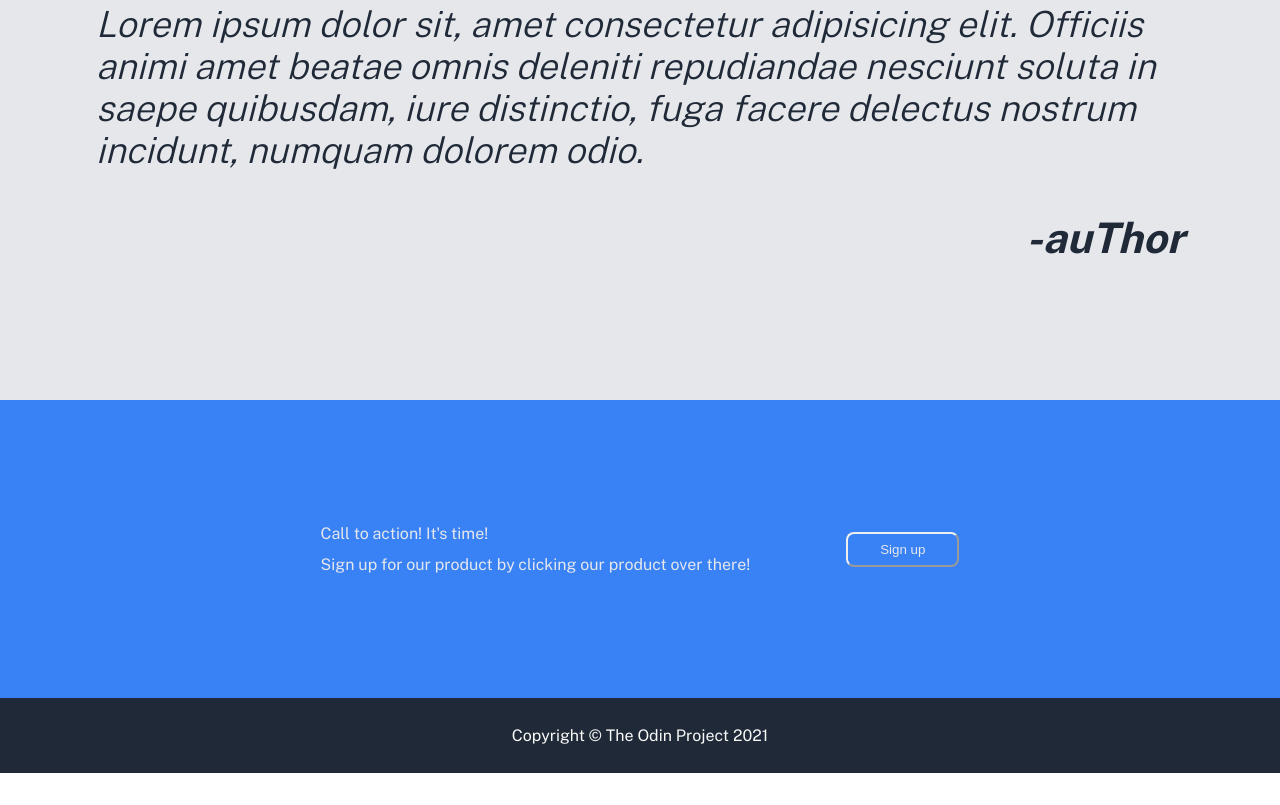
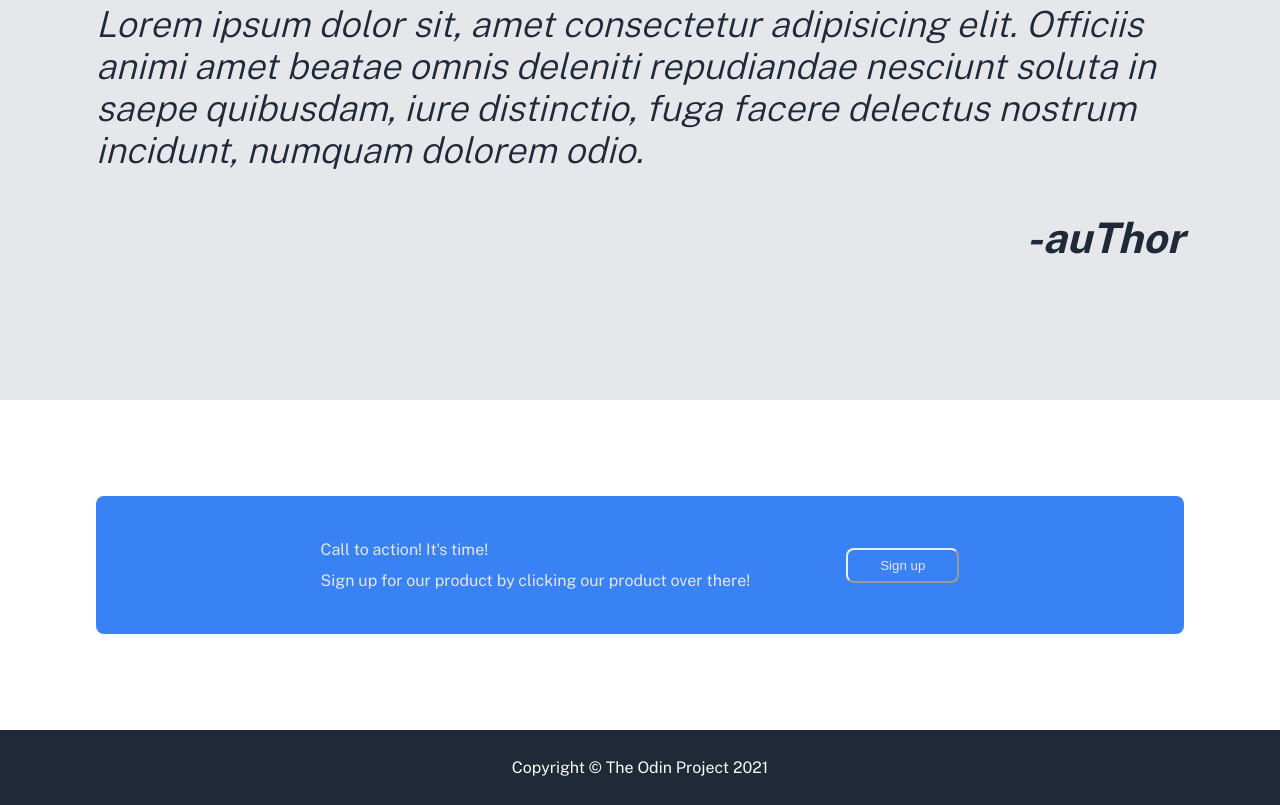
Before and after one commit to Llenoid/odin-project-landing-page, a plain HTML site: page index.html in a window 1280 px wide. Shown: the part 1277-2082 px from the top of the page. Before the commit the page ends 2050 px from the top, so only its background shows below. Drawn offline with nearby package versions, Linux system fonts and the light colour scheme.

Commit message:
Fixed call to action section to not take up whole section

```diff
--- a/index.html
+++ b/index.html
@@ -96,8 +96,8 @@
 
     <!-- Sign-up -->
     <section>
-      <div class="blue-bg">
-        <div class="call-to-action">
+      <div>
+        <div class="blue-bg call-to-action">
           <div>
             <p>Call to action! It's time!</p>
             <p>Sign up for our product by clicking our product over there!</p>
--- a/style.css
+++ b/style.css
@@ -136,11 +136,10 @@ ul {
 }
 
 .call-to-action {
-  margin: 3rem;
+  margin: 6rem;
   display: flex;
   justify-content: center;
   align-items: center;
-  background-color: var(--color-button);
   gap: 6rem;
   padding: 2rem 6rem;
   color: var(--color-hero-secondary);
```
